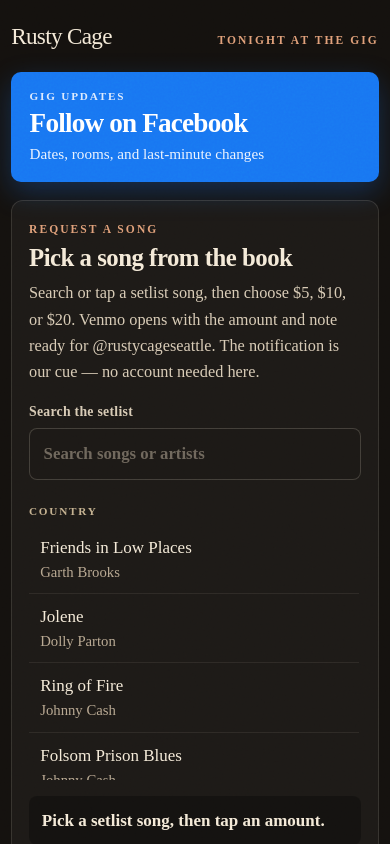
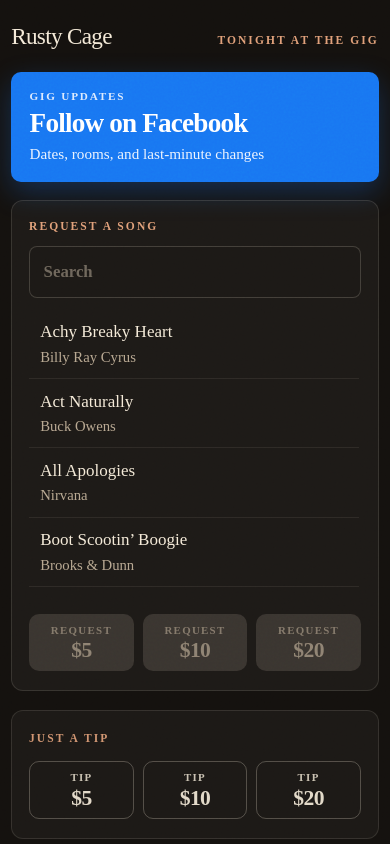
Before and after one commit to dmoniker/rustycagetrio, a Next.js app: page /live in a window 390 px wide. Shown: the top 844 px of the page. Built offline with nearby package versions, Linux system fonts and the light colour scheme.

Commit message:
Flatten the /live setlist A–Z and drop the how-to copy.
Songs are one alphabetical list for phone scanning. Facebook, search, Venmo amounts, and tips stay; the instructional heading and Venmo explainer are gone.

Co-authored-by: Darcy Menard <dmoniker@users.noreply.github.com>

```diff
--- a/app/globals.css
+++ b/app/globals.css
@@ -622,22 +622,15 @@ body.live-hub::before {
   background: rgba(255, 248, 236, 0.04);
 }
 
-.live-card h1 {
-  margin: 0.35rem 0 0.55rem;
-  font-size: 1.55rem;
-}
-
-.live-lede {
-  margin: 0 0 1rem;
-  color: #d8cbb6;
-  font-size: 1.02rem;
+.live-card h1.live-kicker {
+  margin-bottom: 0.85rem;
 }
 
 .live-card-tip {
   opacity: 0.92;
 }
 
-.live-card-tip .live-lede {
+.live-card-tip .live-kicker {
   margin-bottom: 0.85rem;
 }
 
@@ -679,15 +672,6 @@ body.live-hub::before {
   list-style: none;
   margin: 0;
   padding: 0;
-}
-
-.live-group {
-  margin: 0.7rem 0 0.25rem;
-  font-size: 0.7rem;
-  font-weight: 700;
-  letter-spacing: 0.16em;
-  text-transform: uppercase;
-  color: #c4b190;
 }
 
 .live-setlist button {
--- a/app/live/page.tsx
+++ b/app/live/page.tsx
@@ -1,6 +1,6 @@
 import type { Metadata, Viewport } from "next";
 import { LiveHub } from "@/components/LiveHub";
-import { countrySongs, crossoverSongs, site } from "@/lib/content";
+import { setlistSongs, site } from "@/lib/content";
 
 export const metadata: Metadata = {
   title: "Live",
@@ -23,11 +23,6 @@ export const viewport: Viewport = {
 
 export default function LivePage() {
   return (
-    <LiveHub
-      facebook={site.facebook}
-      venmo={site.venmo}
-      countrySongs={countrySongs}
-      crossoverSongs={crossoverSongs}
-    />
+    <LiveHub facebook={site.facebook} songs={setlistSongs} />
   );
 }
--- a/components/LiveHub.tsx
+++ b/components/LiveHub.tsx
@@ -12,9 +12,7 @@ import {
 
 type LiveHubProps = {
   facebook: string;
-  venmo: string;
-  countrySongs: readonly Song[];
-  crossoverSongs: readonly Song[];
+  songs: readonly Song[];
 };
 
 function matchesQuery(song: Song, query: string): boolean {
@@ -25,6 +23,13 @@ function matchesQuery(song: Song, query: string): boolean {
 
 function sameSong(a: Song, b: Song): boolean {
   return a.title === b.title && a.artist === b.artist;
+}
+
+function byTitle(a: Song, b: Song): number {
+  return (
+    a.title.localeCompare(b.title, "en", { sensitivity: "base" }) ||
+    a.artist.localeCompare(b.artist, "en", { sensitivity: "base" })
+  );
 }
 
 function AmountRow({
@@ -64,12 +69,7 @@ function AmountRow({
   );
 }
 
-export function LiveHub({
-  facebook,
-  venmo,
-  countrySongs,
-  crossoverSongs,
-}: LiveHubProps) {
+export function LiveHub({ facebook, songs }: LiveHubProps) {
   const [query, setQuery] = useState("");
   const [selected, setSelected] = useState<Song | null>(null);
 
@@ -77,15 +77,10 @@ export function LiveHub({
   const requestNote = selected ? songRequestNote(selected) : "";
   const canRequest = Boolean(selected);
 
-  const filteredCountry = useMemo(
-    () => countrySongs.filter((song) => matchesQuery(song, needle)),
-    [countrySongs, needle],
+  const visibleSongs = useMemo(
+    () => songs.filter((song) => matchesQuery(song, needle)).sort(byTitle),
+    [songs, needle],
   );
-  const filteredCrossover = useMemo(
-    () => crossoverSongs.filter((song) => matchesQuery(song, needle)),
-    [crossoverSongs, needle],
-  );
-  const matchCount = filteredCountry.length + filteredCrossover.length;
 
   return (
     <div className="live">
@@ -108,23 +103,17 @@ export function LiveHub({
       </a>
 
       <section className="live-card" aria-labelledby="request-heading">
-        <p className="live-kicker" id="request-heading">
+        <h1 className="live-kicker" id="request-heading">
           Request a song
-        </p>
-        <h1>Pick a song from the book</h1>
-        <p className="live-lede">
-          Search or tap a setlist song, then choose $5, $10, or $20. Venmo
-          opens with the amount and note ready for @{venmo}. The notification
-          is our cue — no account needed here.
-        </p>
+        </h1>
 
         <label className="live-field">
-          Search the setlist
+          <span className="hp">Search</span>
           <input
             type="search"
             value={query}
             onChange={(event) => setQuery(event.target.value)}
-            placeholder="Search songs or artists"
+            placeholder="Search"
             autoComplete="off"
             autoCorrect="off"
             spellCheck={false}
@@ -132,92 +121,49 @@ export function LiveHub({
         </label>
 
         <div className="live-setlist" aria-label="Setlist">
-          {matchCount === 0 ? (
-            <p className="live-empty">
-              No setlist match. Try another title or artist.
-            </p>
+          {visibleSongs.length === 0 ? (
+            <p className="live-empty">No matches</p>
           ) : (
-            <>
-              <SongGroup
-                heading="Country"
-                songs={filteredCountry}
-                selected={selected}
-                onPick={setSelected}
-              />
-              <SongGroup
-                heading="Crossover"
-                songs={filteredCrossover}
-                selected={selected}
-                onPick={setSelected}
-              />
-            </>
+            <ul>
+              {visibleSongs.map((song) => {
+                const active = selected ? sameSong(song, selected) : false;
+                return (
+                  <li key={`${song.title}-${song.artist}`}>
+                    <button
+                      type="button"
+                      className={active ? "is-selected" : undefined}
+                      aria-pressed={active}
+                      onClick={() => setSelected(song)}
+                    >
+                      <span>{song.title}</span>
+                      <em>{song.artist}</em>
+                    </button>
+                  </li>
+                );
+              })}
+            </ul>
           )}
         </div>
 
-        <p className="live-note" aria-live="polite">
-          {canRequest
-            ? requestNote
-            : "Pick a setlist song, then tap an amount."}
-        </p>
+        {canRequest ? (
+          <p className="live-note" aria-live="polite">
+            {requestNote}
+          </p>
+        ) : null}
 
         <AmountRow
           note={requestNote}
           disabled={!canRequest}
           verb="Request"
         />
-
-        <p className="live-fine">
-          Pays @{venmo} on Venmo. The link opens the app when it is installed,
-          or Venmo on the web if it is not. Search @{venmo} and paste the note
-          above if you need a backup.
-        </p>
       </section>
 
       <section className="live-card live-card-tip" aria-labelledby="tip-heading">
         <p className="live-kicker" id="tip-heading">
           Just a tip
         </p>
-        <p className="live-lede">No song — a plain thank-you to the trio.</p>
         <AmountRow note={tipNote()} verb="Tip" />
       </section>
     </div>
   );
 }
-
-function SongGroup({
-  heading,
-  songs,
-  selected,
-  onPick,
-}: {
-  heading: string;
-  songs: readonly Song[];
-  selected: Song | null;
-  onPick: (song: Song) => void;
-}) {
-  if (songs.length === 0) return null;
-
-  return (
-    <div>
-      <p className="live-group">{heading}</p>
-      <ul>
-        {songs.map((song) => {
-          const active = selected ? sameSong(song, selected) : false;
-          return (
-            <li key={`${song.title}-${song.artist}`}>
-              <button
-                type="button"
-                className={active ? "is-selected" : undefined}
-                aria-pressed={active}
-                onClick={() => onPick(song)}
-              >
-                <span>{song.title}</span>
-                <em>{song.artist}</em>
-              </button>
-            </li>
-          );
-        })}
-      </ul>
-    </div>
-  );
-}
```
